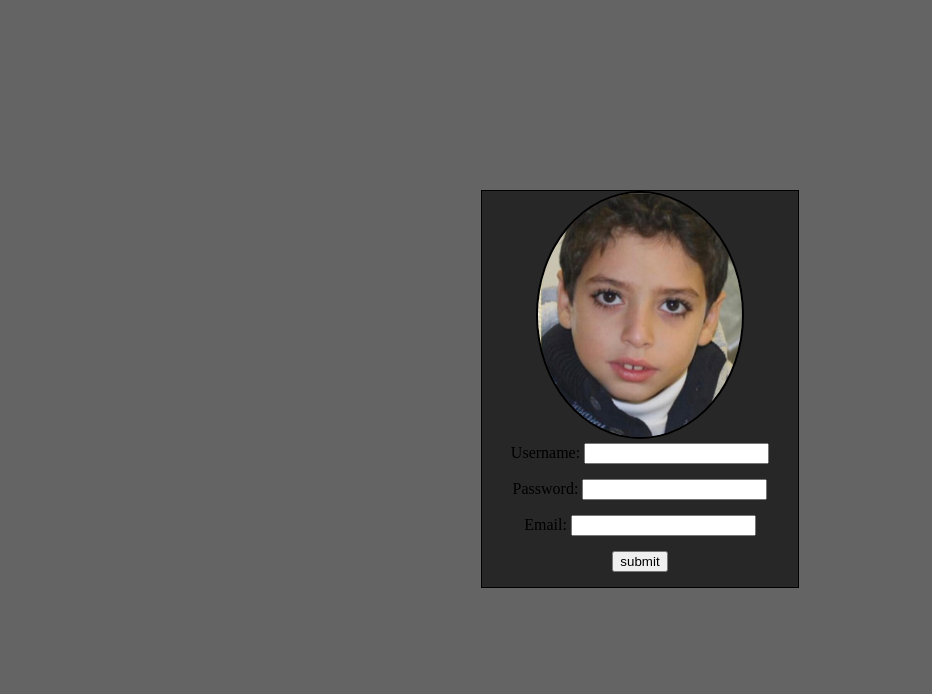
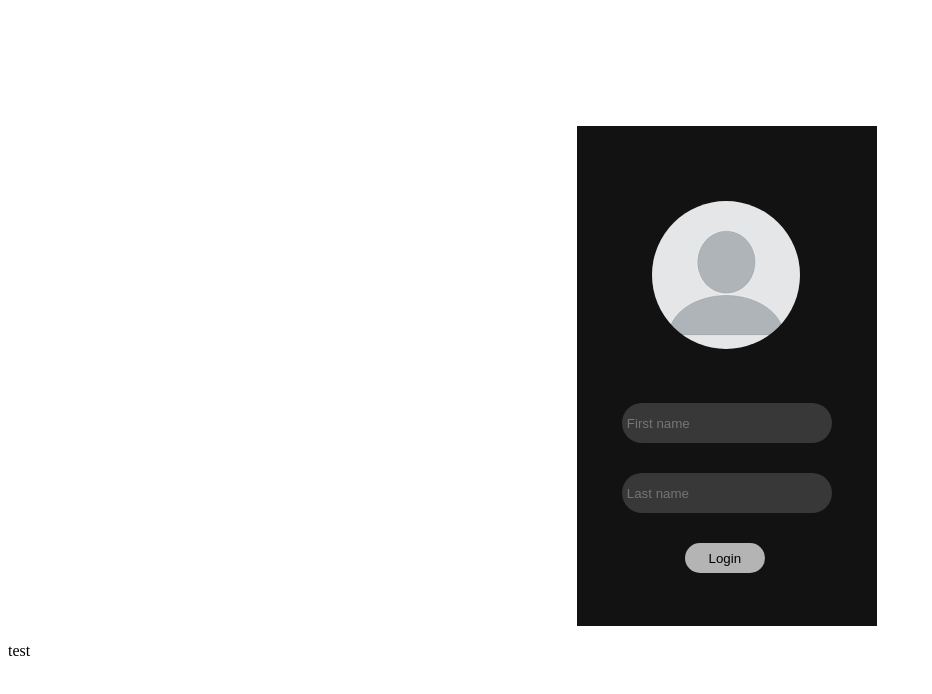
Before and after one commit to MorzaPlayz/MorzaPlayz.github.io, a plain HTML site: page index.html in a window 1280 px wide. Shown: the whole page, without its empty margins (0-932 px from the left). Drawn offline with Linux system fonts and the light colour scheme.

Commit message:
new layout

```diff
--- a/index.html
+++ b/index.html
@@ -3,32 +3,22 @@
 <head>
     <meta charset="UTF-8">
     <meta name="viewport" content="width=device-width, initial-scale=1.0">
-    <title>Test website</title>
-    <link rel="stylesheet" href="style.css">
+    <title>Login Page</title>
+    <link rel="stylesheet" href="Style.css">
+    <script src="script.js"></script>
 </head>
 <body>
 
-    <center>
-        <div class="all">
-        <div class="picture">
-            <img src="./Assets/images/profile.png" alt="profile picture">
-        </div>
+    <div class="inputall">
+        <form onsubmit="Login()">
+        <img class="pfp" src="./imgs/download (6).png" alt="Profile picture">
+        <input id="1" class="input1" type="text" placeholder="First name">
+        <input id="2" class="input2" type="text" placeholder="Last name">
+        <input class="button" type="submit" value="Login">
+        </form>
+    </div>
 
-        <div class="textBoxes">
-            <label for="fname">Username:</label>
-            <input type="text" id="Username" name="Username" class="l1"><br>
-
-            <label for="pwd">Password:</label>
-            <input type="password" id="pwd" name="pwd" class="l1"><br>
-
-            <label for="lname">Email:</label>
-            <input type="email" id="email" name="email" class="l1"><br>
-
-            <input type="submit" value="submit" class="l1">
-        </div>
-
-    </div>
-    </center>
+    <p id="fname">test</p>
 
 </body>
 </html>
--- /dev/null
+++ b/script.js
@@ -0,0 +1,3 @@
+function login(){
+return document.getElementById("fname").innerHTML = "hi";
+}
--- a/style.css
+++ b/style.css
@@ -1,23 +1,41 @@
-
-.picture{
-    text-align: center;
-}
-img{
-    border: 2px solid black;
+.pfp{
+    margin-top: 25%;
+    margin-left: 25%;
     border-radius: 100%;
 }
-.textBoxes{
-    text-align: center;
+.input1{
+    margin-top:50px;
+    margin-left: 15%;
+    border-radius: 30px;
+    background-color: rgb(56, 56, 56);
+    height: 30px;
+    width: 200px;
+    border: 0px;
+    padding: 5px;
 }
-.l1{
-    margin-bottom: 15px;
+.input2{
+    margin-top: 30px;
+    margin-left: 15%;
+    border-radius: 30px;
+    background-color: rgb(56, 56, 56);
+    height: 30px;
+    width: 200px;
+    border: 0px;
+    padding: 5px;
 }
-.all{
-    border: 1px solid black;
-    margin-top: 15%;
-    width: 25%;
-    background-color: rgb(39, 39, 39);
+.button{
+    margin-top: 30px;
+    margin-left: 36%;
+    background-color: rgb(180, 180, 180);
+    height: 30px;
+    width: 80px;
+    border-radius: 30px;
+    border: 0px;
 }
-body{
-    background-color: rgb(100, 100, 100);
+.inputall{
+    margin-top: 10%;
+    margin-left: 45%;
+    background-color: rgb(19, 18, 18);
+    height: 500px;
+    width: 300px;
 }
```
Also changed, not shown: Logged_in.html (added, +16 -0 lines), Assets/images/profile.png (deleted), imgs/download (6).png (added).
